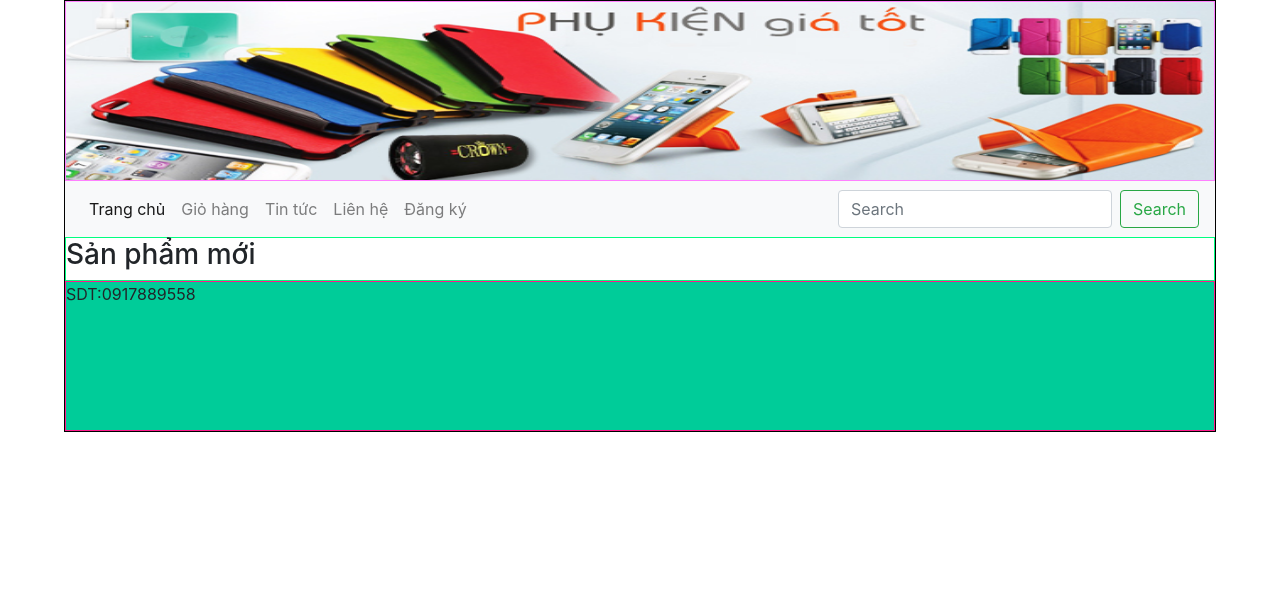
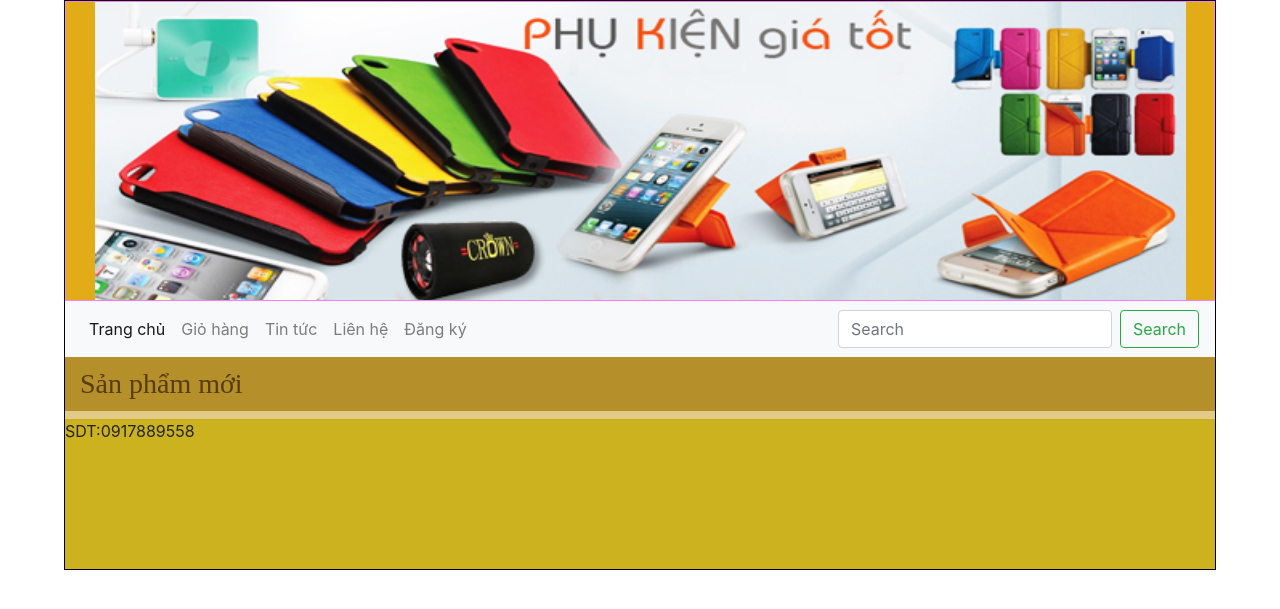
Before and after one commit to asxi3011/THMaNguonMo, a PHP site: page / in a window 1280 px wide. Shown: the top 609 px of the page. Run offline with PHP 8.4, Linux system fonts and the light colour scheme; data that the repository does not hold is empty.

Commit message:
Cập nhật : Giao diện mới của website

```diff
--- a/css/style.css
+++ b/css/style.css
@@ -1,32 +1,50 @@
 body{
     padding: 0;
     margin: 0;
+
 }
 #main{
-	border:1px solid  #00ff80;
+	border:0px solid  #00ff80;
 	height: auto;
 	width: 100%;
+
+
 }
 .wrapper{
 	border:1px solid #000;
 	height: auto;
 	width: 90%;
 	margin:0 auto;
+    background-color: #e2ca88;
+
+}
+.name_title{
+    font-family: 'Times New Roman', Times, serif;
+    padding-bottom: 10px;
+    padding-top: 10px;
+    padding-left: 15px;
+    font-style: inherit;
+    color: rgb(88, 60, 17);
+    background-color: #b48f2a;
 }
 .header{
+
+    background: center;
 	background-image: url("../images/banner.jpg");
 	background-repeat: no-repeat;
-	background-size: 100% 180px;
+	background-size: 95% 300px;
 	border:1px solid #ff80ff;
-	height: 180px;
+	height: 300px;
 	width: 100%;
+    background-color: #e2ac19;
+
 
 }
 .footer{
-	border:1px solid #ff1a8c;
+	border:0px solid #ff1a8c;
 	height: 150px;
 	width: 100%;
-	background: #00cc99;
+	background: #ccb21f;
 }
 .sidebar{
 	border:1px solid #000066;
--- a/pages/main/danhmuc.php
+++ b/pages/main/danhmuc.php
@@ -12,9 +12,9 @@
 					while($row_pro = mysqli_fetch_array($query_pro)){
 					?>
 					<li>
-						<a href="index.php?quanly=sanpham&id=<?php echo $row_pro['id_sanpham'] ?>">
-							<img src="admincp/modules/quanlysp/uploads/<?php echo $row_pro['hinhanh'] ?>">
-							<p class="title_product">Tên sản phẩm : <?php echo $row_pro['tensanpham'] ?></p>
+						<a  href="index.php?quanly=sanpham&id=<?php echo $row_pro['id_sanpham'] ?>">
+							<img class="img_product" src="admincp/modules/quanlysp/uploads/<?php echo $row_pro['hinhanh'] ?>">
+							<p class="title_product"><?php echo $row_pro['tensanpham'] ?></p>
 							<p class="price_product">Giá : <?php echo number_format($row_pro['giasp'],0,',','.').'vnđ' ?></p>
 						</a>
 					</li>
--- a/pages/main/trangchu.php
+++ b/pages/main/trangchu.php
@@ -3,17 +3,17 @@
 	$query_pro = mysqli_query($mysqli,$sql_pro);
 
 ?>
-<h3>Sản phẩm mới</h3>
+<h3 class="name_title">Sản phẩm mới</h3>
 				<ul class="product_list">
 				<?php
 					while($row = mysqli_fetch_array($query_pro)){
 					?>
 					<li>
 						<a href="index.php?quanly=sanpham&id=<?php echo $row['id_sanpham'] ?>">
-							<img src="admincp/modules/quanlysp/uploads/<?php echo $row['hinhanh'] ?>">
-							<p class="title_product">Tên sản phẩm : <?php echo $row['tensanpham'] ?></p>
+							<img class="img_product" src="admincp/modules/quanlysp/uploads/<?php echo $row['hinhanh'] ?>">
+							<p class="title_product"><?php echo $row['tensanpham'] ?></p>
 							<p class="price_product">Giá : <?php echo number_format($row['giasp'],0,',','.').'vnđ' ?></p>
-							<p style="text-align: center;color:#d1d1d1"><?php echo $row['tendanhmuc'] ?></p>
+
 						</a>
 					</li>
 					<?php
--- a/pages/menu.php
+++ b/pages/menu.php
@@ -22,7 +22,7 @@
 	  <?php
 				while($row_danhmuc = mysqli_fetch_array($query_danhmuc)){
 				?>
-				<li><a href="index.php?quanly=danhmucsanpham&id=<?php echo $row_danhmuc['id_danhmuc'] ?>"><?php echo $row_danhmuc['tendanhmuc'] ?></a></li>
+				<li class="nav-item" ><a class="nav-link" href="index.php?quanly=danhmucsanpham&id=<?php echo $row_danhmuc['id_danhmuc'] ?>"><?php echo $row_danhmuc['tendanhmuc'] ?></a></li>
 				<?php
 				}
 				?>
```
Also changed, not shown: other parts of css/style.css (+29 -2 lines).
